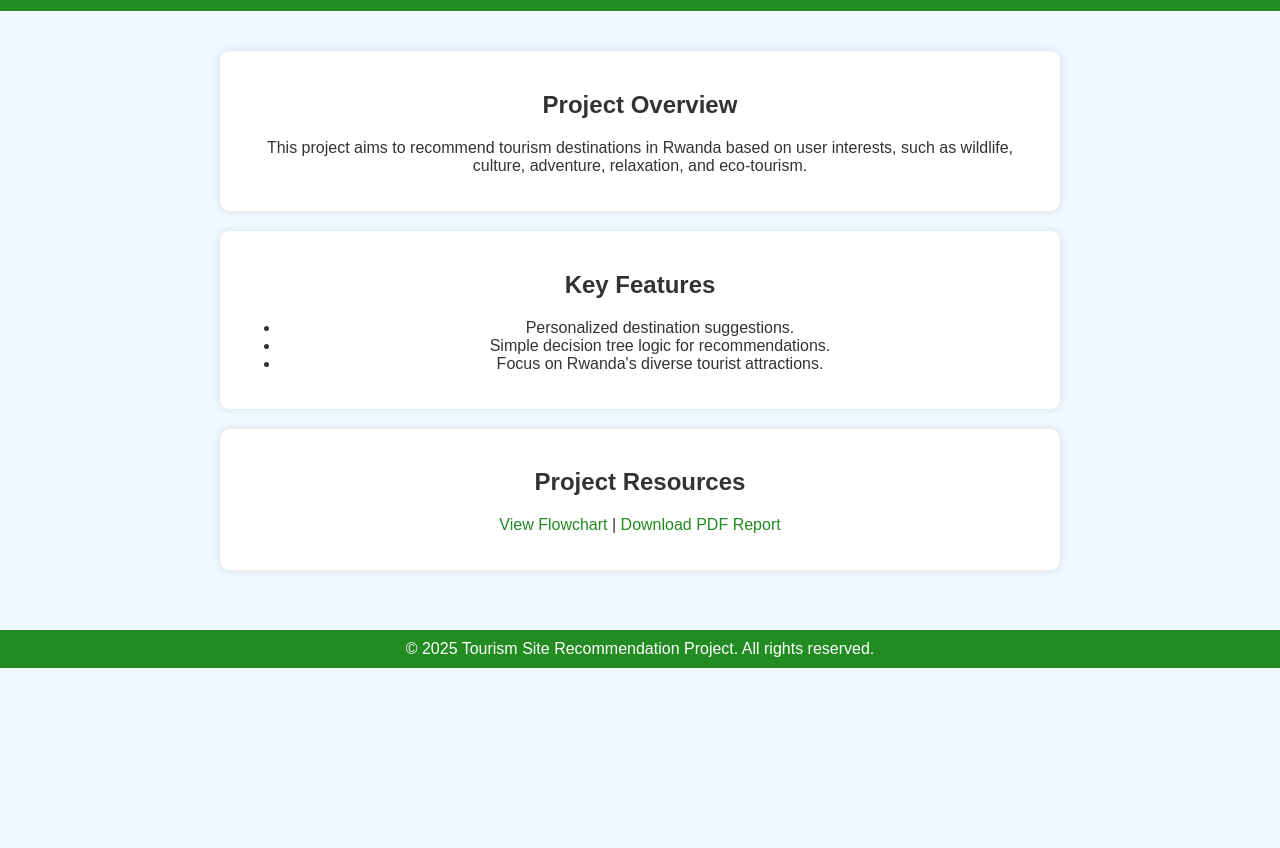
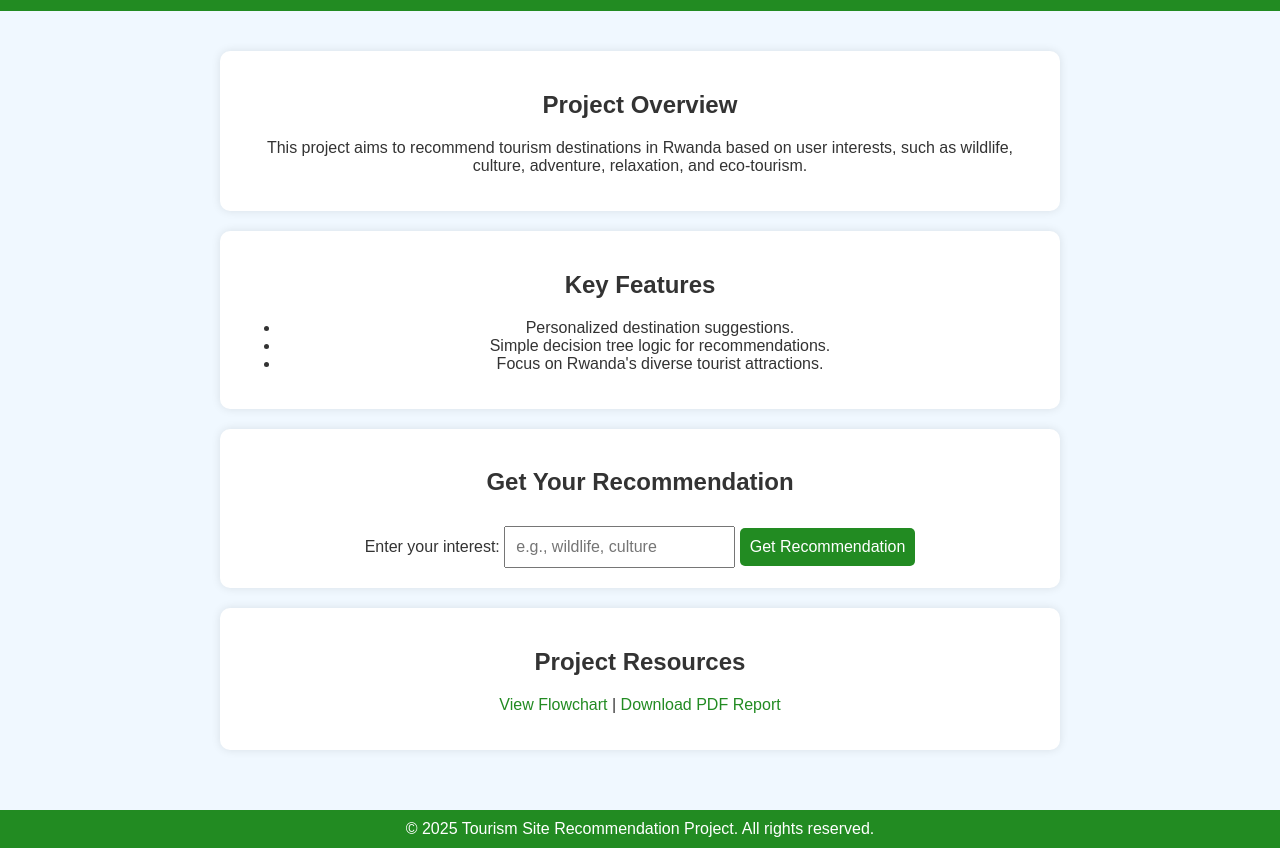
Before and after one commit to Group10done/AI_Group10_ExpertSystem_Assignment2, a plain HTML site: page index.html in a window 1280 px wide. Shown: the part 89-937 px from the top of the page. Before the commit the page ends 800 px from the top, so only its background shows below. Drawn offline with Linux system fonts and the light colour scheme.

Commit message:
Update index.html

```diff
--- a/index.html
+++ b/index.html
@@ -39,7 +39,38 @@
             color: forestgreen;
             text-decoration: none;
         }
+        input, button {
+            padding: 10px;
+            margin-top: 10px;
+            font-size: 16px;
+        }
+        button {
+            background-color: forestgreen;
+            color: white;
+            border: none;
+            cursor: pointer;
+            border-radius: 5px;
+        }
+        button:hover {
+            background-color: darkgreen;
+        }
     </style>
+    <script>
+        async function getRecommendation() {
+            let interest = document.getElementById("interestInput").value;
+            if (!interest) {
+                alert("Please enter an interest!");
+                return;
+            }
+            let response = await fetch("/recommend", {
+                method: "POST",
+                headers: { "Content-Type": "application/json" },
+                body: JSON.stringify({ interest: interest })
+            });
+            let data = await response.json();
+            alert("Recommended Destination: " + data.recommendation);
+        }
+    </script>
 </head>
 <body>
     <header>
@@ -59,6 +90,12 @@
             </ul>
         </section>
         <section>
+            <h2>Get Your Recommendation</h2>
+            <label for="interestInput">Enter your interest:</label>
+            <input type="text" id="interestInput" placeholder="e.g., wildlife, culture">
+            <button onclick="getRecommendation()">Get Recommendation</button>
+        </section>
+        <section>
             <h2>Project Resources</h2>
             <p><a href="flowchart.png" target="_blank">View Flowchart</a> | <a href="Group10_Report_Assignment2_Day1.pdf" download>Download PDF Report</a></p>
         </section>
```
